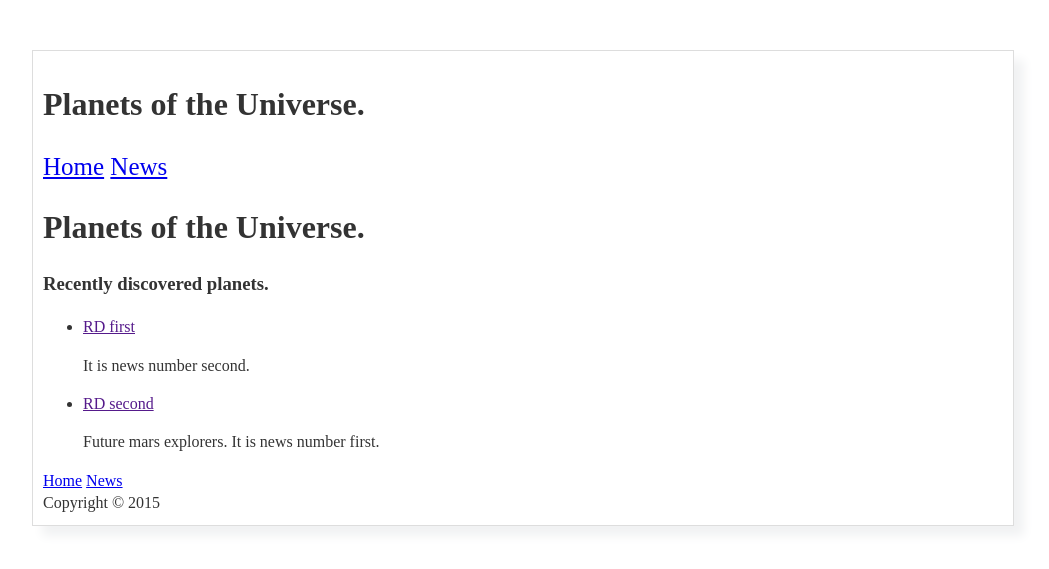
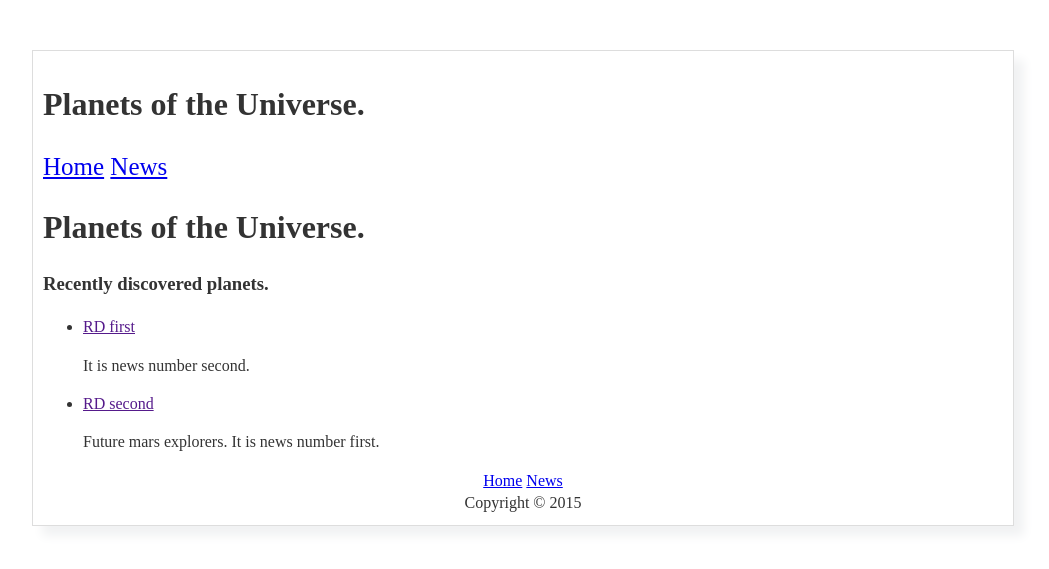
Before and after one commit to Tajtaj/planets-of-the-universe, a Jekyll site: the page built from index.html, in a window 1280 px wide. Shown: the top 569 px of the page, without its empty margins (117-1166 px from the left). Built offline with Jekyll 4.4.1, drawn with Linux system fonts in a browser that asks for light colours; Markdown is read by kramdown in place of the engine named in the settings.

Commit message:
CSS is updated
CSS is updated.

```diff
--- a/assets/css/common.css
+++ b/assets/css/common.css
@@ -25,3 +25,6 @@ body{
 .nav-top{
 	font-size:25px;
 }
+.footer{
+	text-align:center;
+}
```
Also changed, not shown: 1 other file.
